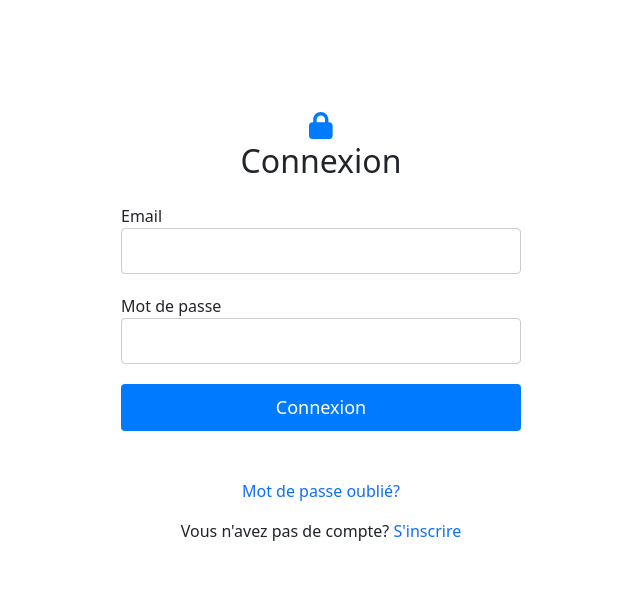
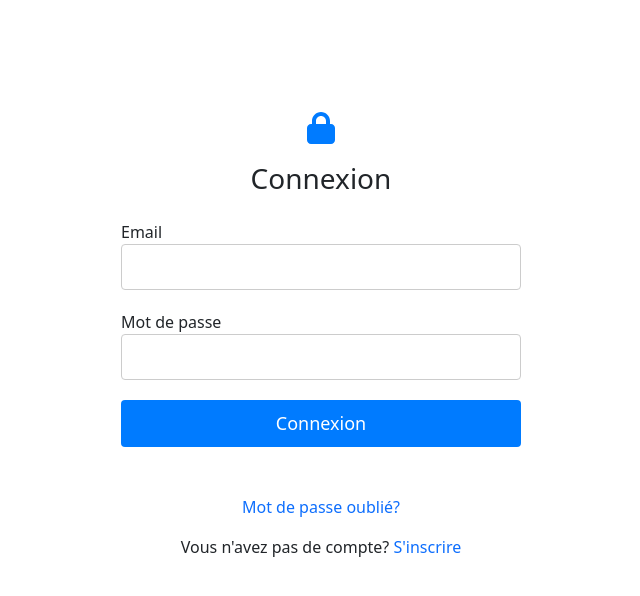
Before and after one commit to gervais6/carte-consulaire, a React (Create React App) app: page /connect in a window 1280 px wide. Shown: the top 596 px of the page, without its empty margins (319-959 px from the left). Built offline with nearby package versions, Linux system fonts and the light colour scheme.

Commit message:
modif app

```diff
--- a/src/pages/Compte.js
+++ b/src/pages/Compte.js
@@ -53,8 +53,8 @@ const Compte = () => {
       <div className="container-fluid">
         <div className="container mt-5">
           <div className="container">
-            <div className="illustration text-center mb-2">
-              <FontAwesomeIcon icon={faLock} fontSize="27px" className="icon-color" />
+            <div className="illustration text-center mb-3">
+              <FontAwesomeIcon icon={faLock} size="2x" className="icon-color" />
             </div>
             <h2 className="text-center">S'inscrire</h2>
             <div className="row">
--- a/src/pages/Profils.js
+++ b/src/pages/Profils.js
@@ -14,7 +14,7 @@ const Profile = () => {
         <link href="https://cdnjs.cloudflare.com/ajax/libs/font-awesome/6.0.0/css/all.min.css" rel="stylesheet"/>
 
         <div class="bg-light">
-            <div class="container">
+            <div class="container py-5">
                 <div class="row">
                     <div class="col-12 mb-4">
                         <div class="profile-header position-relative mb-4">
--- a/src/pages/connect.js
+++ b/src/pages/connect.js
@@ -58,10 +58,10 @@ const Connect = () => {
   return (
     <div>
       <div className="container" style={{ marginTop: '7rem' }}>
-        <div className="illustration text-center mb-">
-          <FontAwesomeIcon icon={faLock} fontSize="27px" className="icon-color" />
+        <div className="illustration text-center mb-3">
+          <FontAwesomeIcon icon={faLock} size="2x" className="icon-color" />
         </div>
-        <h2 className="text-center mb-4">Connexion</h2>
+        <h3 className="text-center mb-4">Connexion</h3>
         <div className="row">
           <div className="col-md-6 offset-md-3">
             <form className="login-form" onSubmit={handleSubmit}>
```
